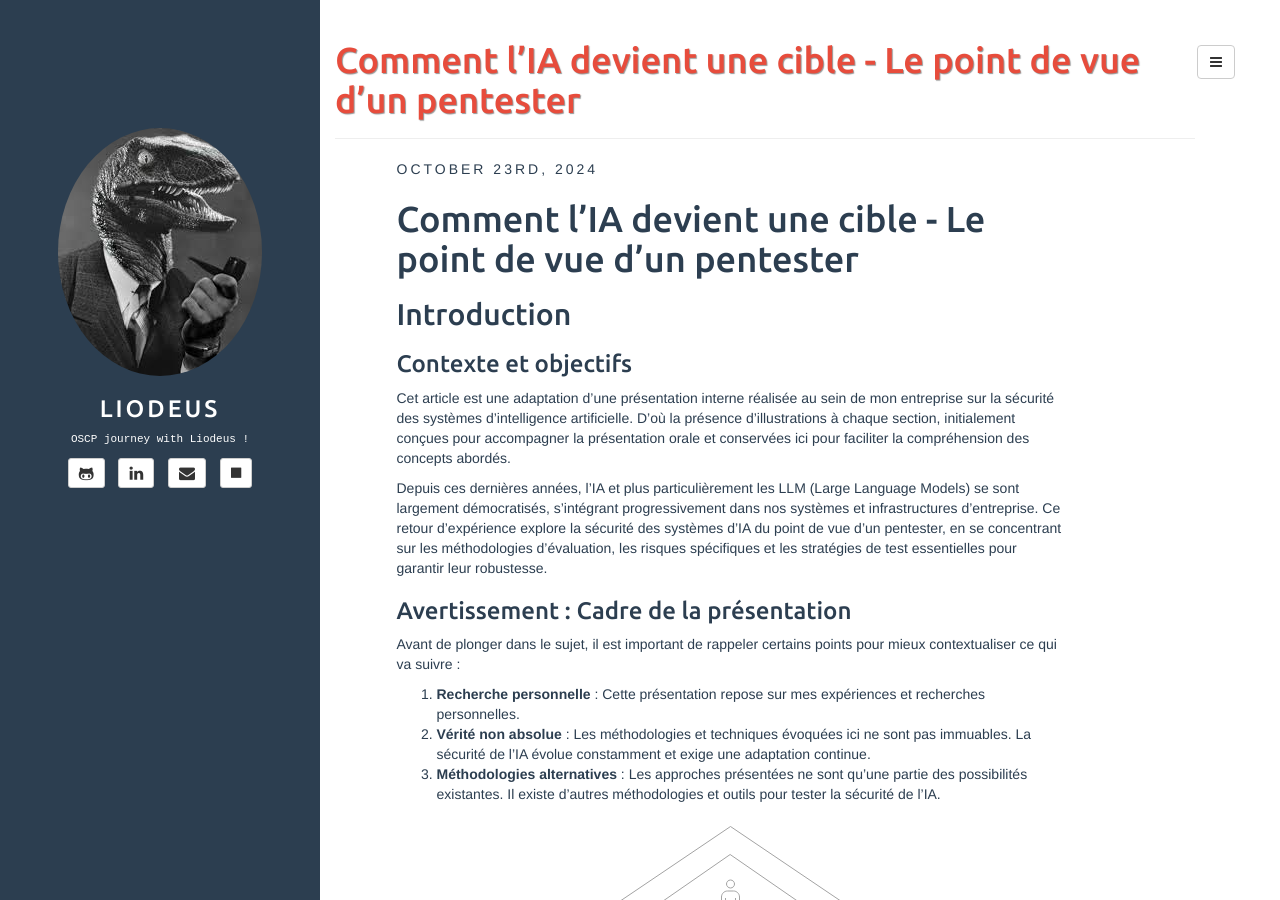
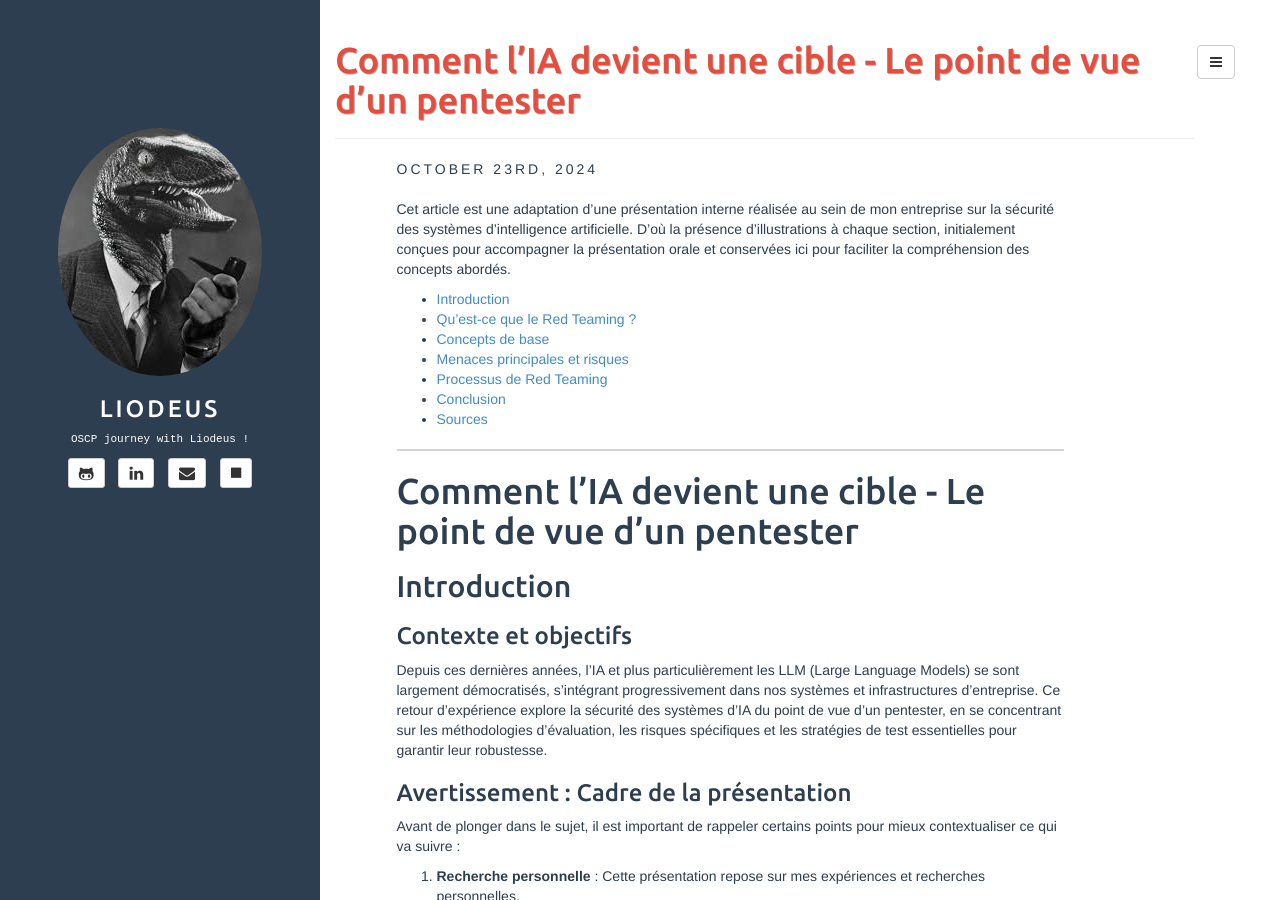
Before and after one commit to Liodeus/liodeus.github.io, a Jekyll site: the page built from _posts/2024-10-23-AI_cyber.security_review_and_testing.md, in a window 1280 px wide and 900 px high. Built offline with Jekyll 4.4.1, drawn with Linux system fonts in a browser that asks for light colours.

Commit message:
Update 2024-10-23-AI_cyber.security_review_and_testing.md

```diff
--- a/_posts/2024-10-23-AI_cyber.security_review_and_testing.md
+++ b/_posts/2024-10-23-AI_cyber.security_review_and_testing.md
@@ -5,11 +5,21 @@ tags: [AI, Security, LLM, RAG]
 description: "Comment l’IA devient une cible - Le point de vue d’un pentester"
 ---
 
+Cet article est une adaptation d'une présentation interne réalisée au sein de mon entreprise sur la sécurité des systèmes d'intelligence artificielle. D'où la présence d'illustrations à chaque section, initialement conçues pour accompagner la présentation orale et conservées ici pour faciliter la compréhension des concepts abordés.
+
+- [Introduction](#introduction)
+- [Qu'est-ce que le Red Teaming ?](#quest-ce-que-le-red-teaming-)
+- [Concepts de base](#concepts-de-base)
+- [Menaces principales et risques](#menaces-principales-et-risques)
+- [Processus de Red Teaming](#processus-de-red-teaming)
+- [Conclusion](#conclusion)
+- [Sources](#sources)
+
+---
+
 # Comment l’IA devient une cible - Le point de vue d’un pentester
 ## Introduction
 ### Contexte et objectifs
-Cet article est une adaptation d'une présentation interne réalisée au sein de mon entreprise sur la sécurité des systèmes d'intelligence artificielle. D'où la présence d'illustrations à chaque section, initialement conçues pour accompagner la présentation orale et conservées ici pour faciliter la compréhension des concepts abordés.
-
 Depuis ces dernières années, l'IA et plus particulièrement les LLM (Large Language Models) se sont largement démocratisés, s'intégrant progressivement dans nos systèmes et infrastructures d'entreprise. Ce retour d'expérience explore la sécurité des systèmes d'IA du point de vue d'un pentester, en se concentrant sur les méthodologies d'évaluation, les risques spécifiques et les stratégies de test essentielles pour garantir leur robustesse.
 
 ### Avertissement : Cadre de la présentation
```
